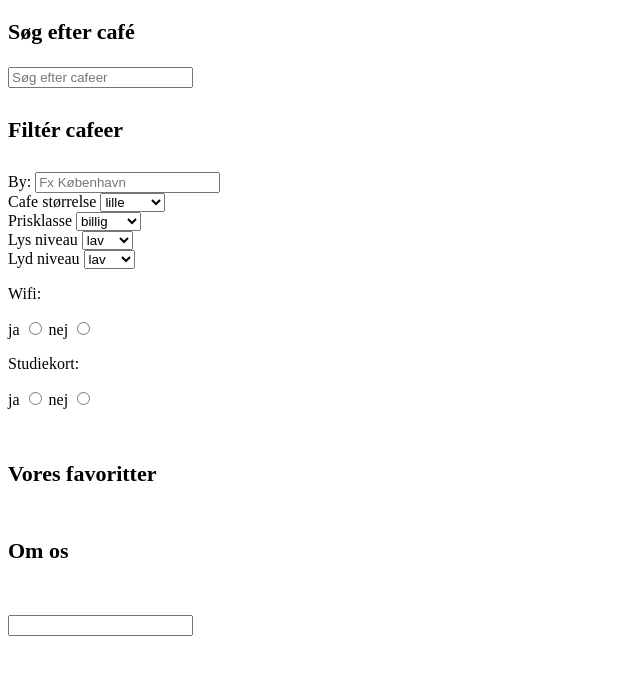
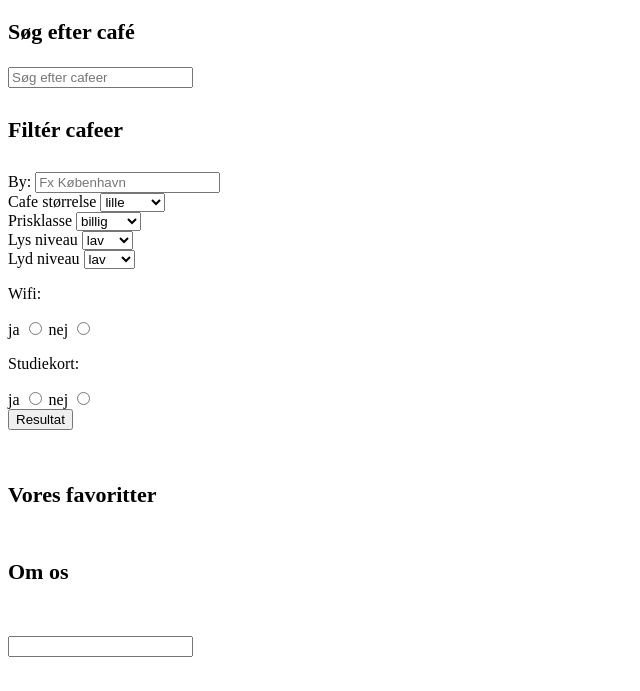
Before and after one commit to Mahe0055/webtechnology-02-portfolio---cafe-spots, a website: page index.html in a window 1280 px wide. Shown: the part 109-800 px from the top of the page, without its empty margins (0-640 px from the left). Drawn offline with Linux system fonts and the light colour scheme; no server answers.

Commit message:
Result button under filtér cafeer

```diff
--- a/index.html
+++ b/index.html
@@ -83,6 +83,7 @@
     <!-- <img src="indsæt billede her til samtale cafeer.jpg" alt="Girl in a jacket" width="200" height="300"> -->
     <!-- indsæt 4 billeder -->
 
+<button>Resultat</button>
 
 <div class="favoriteCafes">
     <h6>Vores favoritter</h6>
```
